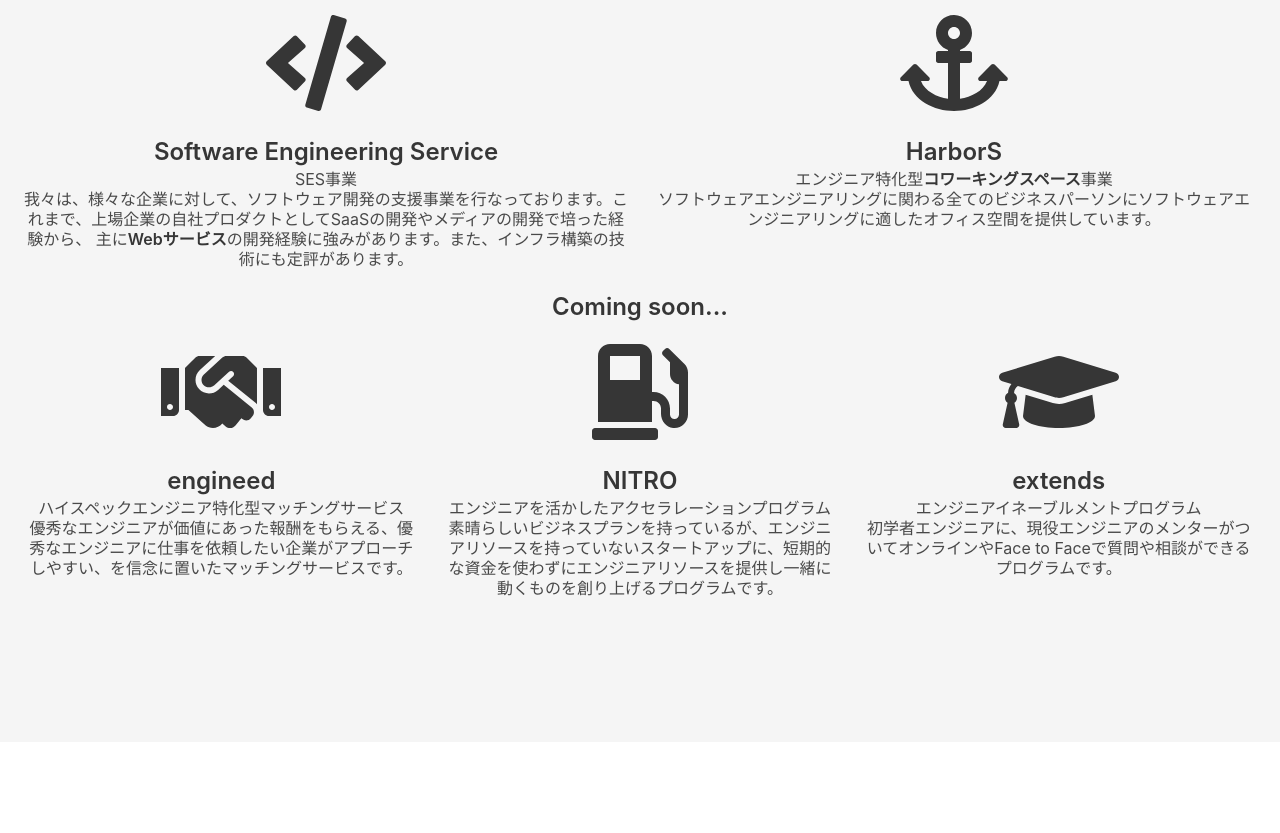
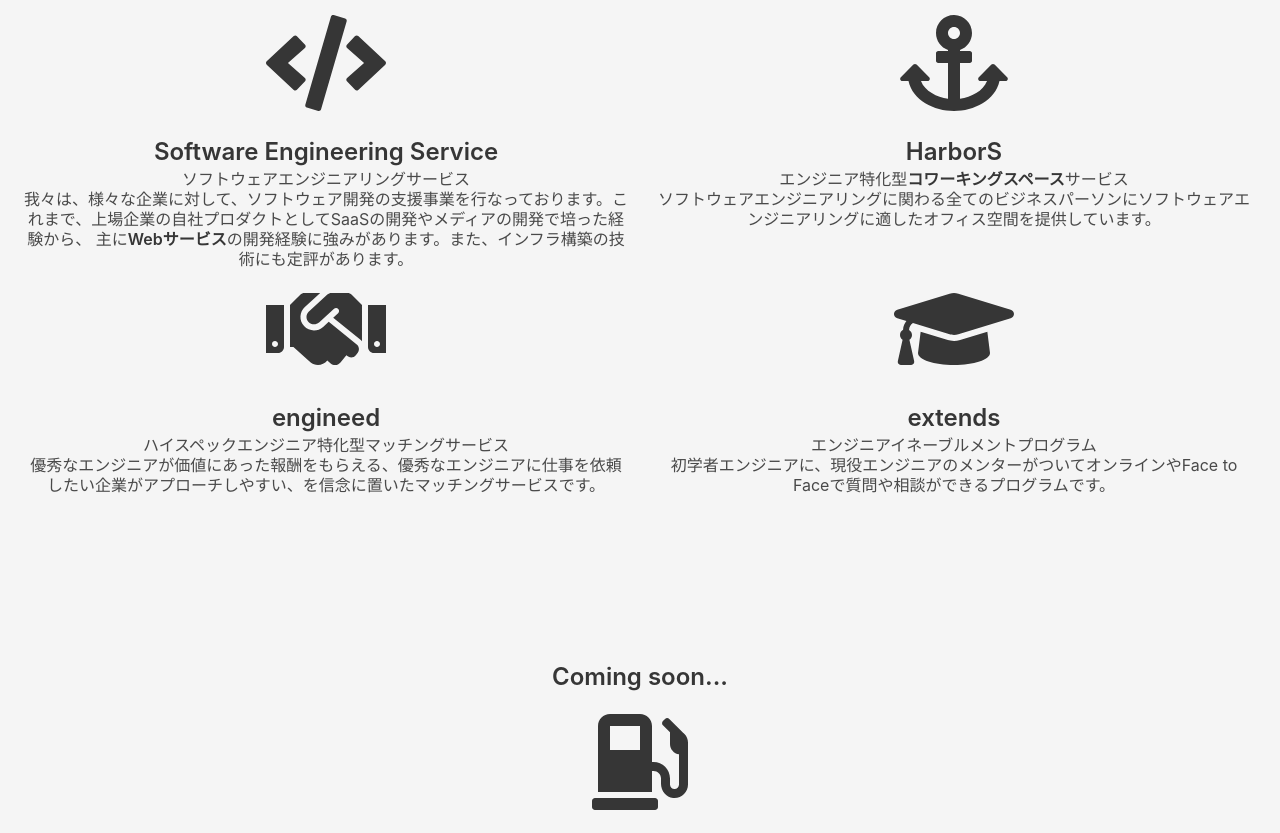
Before and after one commit to Anti-Pattern-Inc/corporate, a plain HTML site: page docs/index.html in a window 1280 px wide. Shown: the part 1554-2387 px from the top of the page. Drawn offline with nearby package versions, Linux system fonts and the light colour scheme.

Commit message:
updated product informations.

```diff
--- a/docs/index.html
+++ b/docs/index.html
@@ -1,5 +1,6 @@
 <!DOCTYPE html>
 <html>
+
 <head>
 	<meta charset="utf-8">
 	<title>Anti-Pattern Inc.</title>
@@ -47,27 +48,34 @@
 		.mission {
 			background-color: #4FABBA;
 		}
-      #mission > div > div > header > h1, #mission > div > div > header > h2 {
+
+		#mission>div>div>header>h1,
+		#mission>div>div>header>h2 {
 			color: #FFF;
 		}
+
 		.fa-building .fa-code {
 			font-size: 6em;
 		}
+
 		.service-link:hover {
 			opacity: 0.8;
 		}
+
 		#values .title {
 			font-size: 1.8em;
 		}
 	</style>
 </head>
+
 <body class="layout-default">
 	<nav class="navbar" role="navigation" aria-label="main navigation">
 		<div class="navbar-brand">
 			<a class="navbar-item" href="/">
 				<img src="img/AP_name_logo.png" alt="株式会社アンチパターンの社名入りロゴ">
         </a>
-        <a role="button" class="navbar-burger burger" aria-label="menu" aria-expanded="false" data-target="navbarBasicExample">
+				<a role="button" class="navbar-burger burger" aria-label="menu" aria-expanded="false"
+					data-target="navbarBasicExample">
 					<span aria-hidden="true"></span>
 					<span aria-hidden="true"></span>
 					<span aria-hidden="true"></span>
@@ -78,10 +86,10 @@
 				<a class="navbar-item" href="#mission">
 					Mission
 				</a>
-          <a class="navbar-item"href="#services">
+				<a class="navbar-item" href="#services">
 					Services
 				</a>
-          <a class="navbar-item"href="#customers">
+				<a class="navbar-item" href="#customers">
 					Customers
 				</a>
 				<div class="navbar-item has-dropdown is-hoverable">
@@ -96,7 +104,8 @@
 						<a class="navbar-item" href="https://twitter.com/antipatterninc" target="_blank">
 							Twitter
 						</a>
-              <a class="navbar-item" href="https://www.facebook.com/Anti-Pattern-Inc-405308950323951/" target="_blank">
+						<a class="navbar-item" href="https://www.facebook.com/Anti-Pattern-Inc-405308950323951/"
+							target="_blank">
 							Facebook
 						</a>
 						<a class="navbar-item" href="https://medium.com/anti-pattern-engineering" target="_blank">
@@ -177,6 +186,8 @@
 						<h3 class="title is-3">Our Services</h3>
 						<header>
 				</div>
+
+
 				<div class="bd-focus">
 					<div class="columns">
 
@@ -187,7 +198,7 @@
 								<strong>Software Engineering Service</strong>
 							</p>
 							<p class="subtitle is-6">
-                  SES事業<br/>
+								ソフトウェアエンジニアリングサービス<br/>
                   我々は、様々な企業に対して、ソフトウェア開発の支援事業を行なっております。これまで、上場企業の自社プロダクトとしてSaaSの開発やメディアの開発で培った経験から、
                   主に<strong>Webサービス</strong>の開発経験に強みがあります。また、インフラ構築の技術にも定評があります。
 							</p>
@@ -201,12 +212,46 @@
 								<br />
 								<strong><a class="service-link" href="https://harbors.anti-pattern.co.jp/" target="_blank">HarborS</a></strong>
 							</p>
-                <p class="subtitle is-6">エンジニア特化型<strong>コワーキングスペース</strong>事業<br />
+							<p class="subtitle is-6">エンジニア特化型<strong>コワーキングスペース</strong>サービス<br />
                   ソフトウェアエンジニアリングに関わる全てのビジネスパーソンにソフトウェアエンジニアリングに適したオフィス空間を提供しています。
+                </p>
+						</div>
+					</div>
+				</div>
+				<div class="bd-focus">
+					<div class="columns">
+
+						<div class="column has-text-centered">
+							<a class="service-link" href="https://earlybird.engineed.io/" target="_blank">
+								<i style="font-size: 6em;" class="fas fa-handshake"></i>
+							</a>
+							<p class="title is-4">
+								<br />
+								<strong><a class="service-link" href="https://earlybird.engineed.io/" target="_blank">engineed</a></strong>
+							</p>
+							<p class="subtitle is-6">
+								ハイスペックエンジニア特化型マッチングサービス<br/>
+                  優秀なエンジニアが価値にあった報酬をもらえる、優秀なエンジニアに仕事を依頼したい企業がアプローチしやすい、を信念に置いたマッチングサービスです。
+                </p>
+						</div>
+
+						<div class="column has-text-centered">
+							<a class="service-link" href="https://harbors.anti-pattern.co.jp/beginners/" target="_blank">
+							<i style="font-size: 6em;" class="fas fa-graduation-cap"></i>
+                            </a>
+							<p class="title is-4">
+								<br />
+								<strong><a class="service-link" href="https://harbors.anti-pattern.co.jp/beginners/" target="_blank">extends</a></strong>
+							</p>
+							<p class="subtitle is-6">
+								エンジニアイネーブルメントプログラム<br/>
+                  初学者エンジニアに、現役エンジニアのメンターがついてオンラインやFace to Faceで質問や相談ができるプログラムです。
                 </p>
 						</div>
 
 					</div>
+				</div>
+
 			</div>
 
 			<div class="container has-text-centered bd-index-header">
@@ -215,20 +260,9 @@
 					<h4 class="title is-4">Coming soon...</h4>
 					<header>
 			</div>
+
 			<div class="bd-focus">
 				<div class="columns">
-
-              <div class="column has-text-centered">
-                <i style="font-size: 6em;" class="fas fa-handshake"></i>
-                <p class="title is-4">
-                  <br />
-                 <strong>engineed</strong>
-                </p>
-                <p class="subtitle is-6">
-                  ハイスペックエンジニア特化型マッチングサービス<br/>
-                  優秀なエンジニアが価値にあった報酬をもらえる、優秀なエンジニアに仕事を依頼したい企業がアプローチしやすい、を信念に置いたマッチングサービスです。
-                </p>
-              </div>
 
 					<div class="column has-text-centered">
 						<i style="font-size: 6em;" class="fas fa-gas-pump"></i>
@@ -240,20 +274,6 @@
 							エンジニアを活かしたアクセラレーションプログラム<br/>
                   素晴らしいビジネスプランを持っているが、エンジニアリソースを持っていないスタートアップに、短期的な資金を使わずにエンジニアリソースを提供し一緒に動くものを創り上げるプログラムです。
                 </p>
-              </div>
-
-              <div class="column has-text-centered">
-                <i style="font-size: 6em;" class="fas fa-graduation-cap"></i>
-                <p class="title is-4">
-                  <br />
-                 <strong>extends</strong>
-                </p>
-                <p class="subtitle is-6">
-                  エンジニアイネーブルメントプログラム<br/>
-                  初学者エンジニアに、現役エンジニアのメンターがついてオンラインやFace to Faceで質問や相談ができるプログラムです。
-                </p>
-              </div>
-
 					</div>
 				</div>
 
@@ -292,8 +312,10 @@
 							<ul>
 								<li><a href="/legal/privacy/">・Privacy Policy</a></li>
 								<li><a href="https://twitter.com/antipatterninc" target="_blank">・Twitter</a></li>
-                  <li><a href="https://www.facebook.com/Anti-Pattern-Inc-405308950323951/" target="_blank">・Facebook</a></li>
-                  <li><a href="https://medium.com/anti-pattern-engineering" target="_blank">・Blog(Medium)</a></li>
+								<li><a href="https://www.facebook.com/Anti-Pattern-Inc-405308950323951/"
+										target="_blank">・Facebook</a></li>
+								<li><a href="https://medium.com/anti-pattern-engineering"
+										target="_blank">・Blog(Medium)</a></li>
 								<!-- <li><a href="" target="_blank">・Wantedly(未定)</a></li> -->
 							</ul>
 						</div>
@@ -329,4 +351,5 @@
 		</div>
 	</footer>
 </body>
+
 </html>
```
Lines whose indentation alone changed are shown as unchanged.
